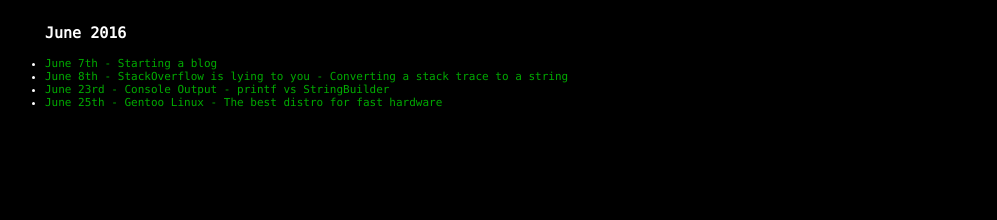
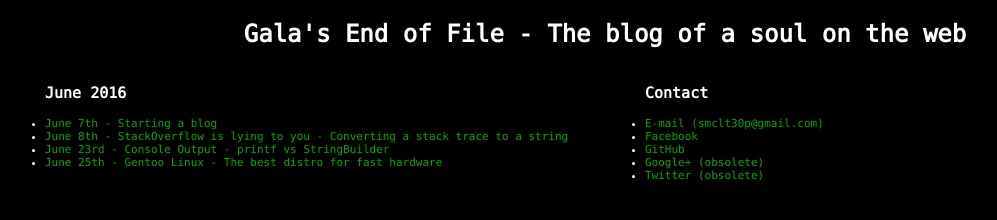
Before and after one commit to smclt30p/smclt30p.github.io, a plain HTML site: page index.html in a window 1280 px wide. Shown: the whole page, without its empty margins (35-1032 px from the left). Drawn offline with Linux system fonts and the light colour scheme.

Commit message:
Added contact info and title

```diff
--- a/index.html
+++ b/index.html
@@ -5,8 +5,23 @@
 	<title>Gala's EOF - Index</title>
 </head>
 <body>
-	<div class="master">
+<div class="head">
+<h2 style="text-align: center;">Gala's End of File - The blog of a soul on the web</h2>
+</div>
+<div class="master">
 
+	<div class="slave" id="contact">
+	<ul>
+		<h3>Contact</h3>
+		<li><a href="mailto://smclt30p@gmail.com">E-mail (smclt30p@gmail.com)</a></li>
+		<li><a href="https://www.facebook.com/smclt30p">Facebook</a></li>
+		<li><a href="https://github.com/smclt30p">GitHub</a></li>
+		<li><a href="https://plus.google.com/107234209038978606476">Google+ (obsolete)</a></li>
+		<li><a href="https://www.twitter.com/smclt30p">Twitter (obsolete)</a></li>
+	</ul>
+	</div>
+
+	<div class="slave">
 	<ul>
 		<h3>June 2016</h3>
 		<li><a href="posts/2016/06/07-starting-a-blog.html">June 7th - Starting a blog</a></li>
@@ -15,7 +30,8 @@
 		<li><a href="posts/2016/06/25-gentoo.html">June 25th - Gentoo Linux - The best distro for fast hardware</a></li>
 
 	</ul>
+	</div>
 
-	</div>
+</div>
 </body>
 </html>
```
